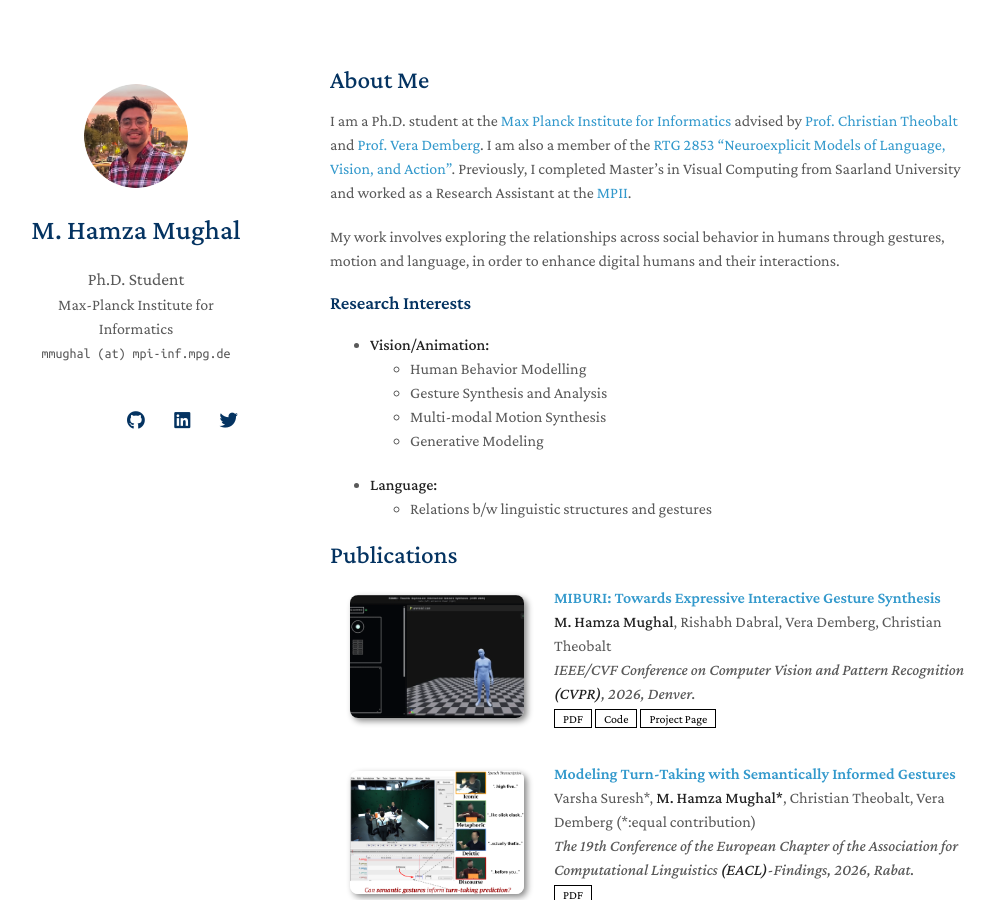
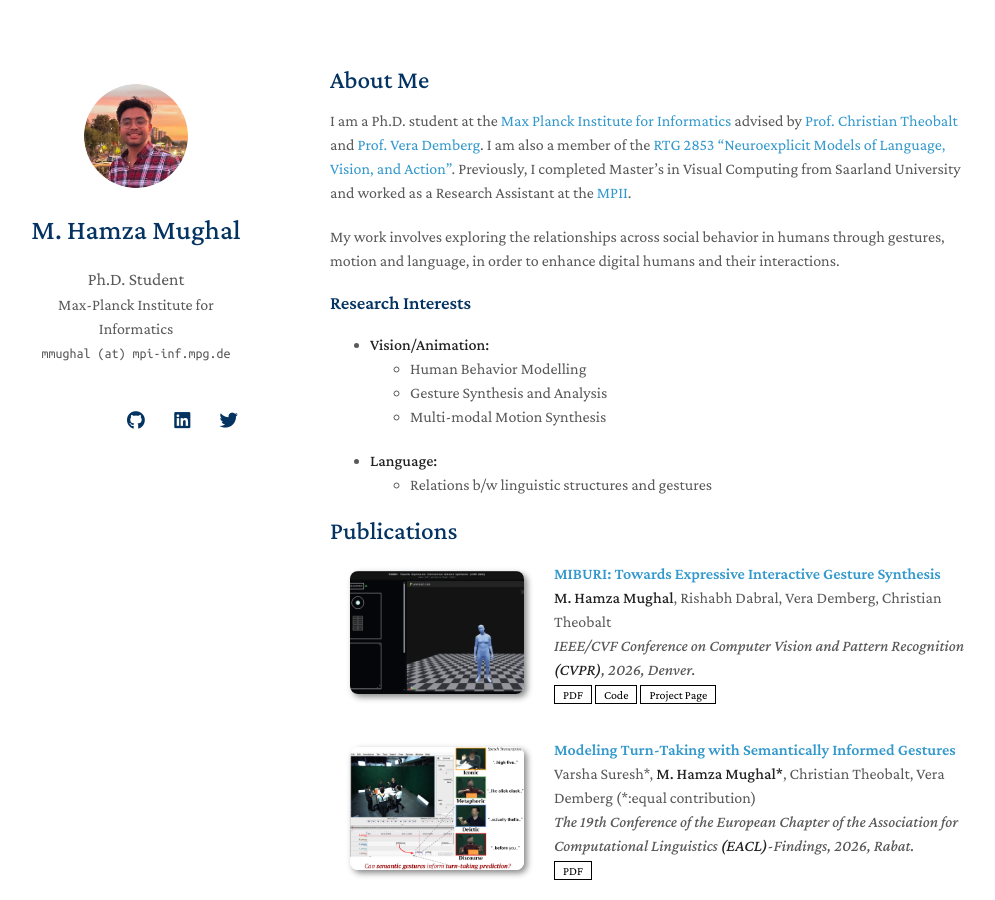
Before and after one commit to m-hamza-mughal/m-hamza-mughal.github.io, a Jekyll site: the page built from index.md, in a window 1280 px wide and 900 px high. Shown: the whole window, without its empty margins (140-1135 px from the left). Built offline with Jekyll 4.4.1, drawn with Linux system fonts in a browser that asks for light colours; nearby versions of some CDN libraries; a style sheet for code colours, icons or effects is not loaded; our own code applies the rules of GitHub Pages for plain Markdown files.

```diff
--- a/index.md
+++ b/index.md
@@ -14,7 +14,7 @@
   - Human Behavior Modelling
   - Gesture Synthesis and Analysis
   - Multi-modal Motion Synthesis
-  - Generative Modeling
+  <!-- - Generative Modeling -->
 - **Language:**
   - Relations b/w linguistic structures and gestures
 
```
